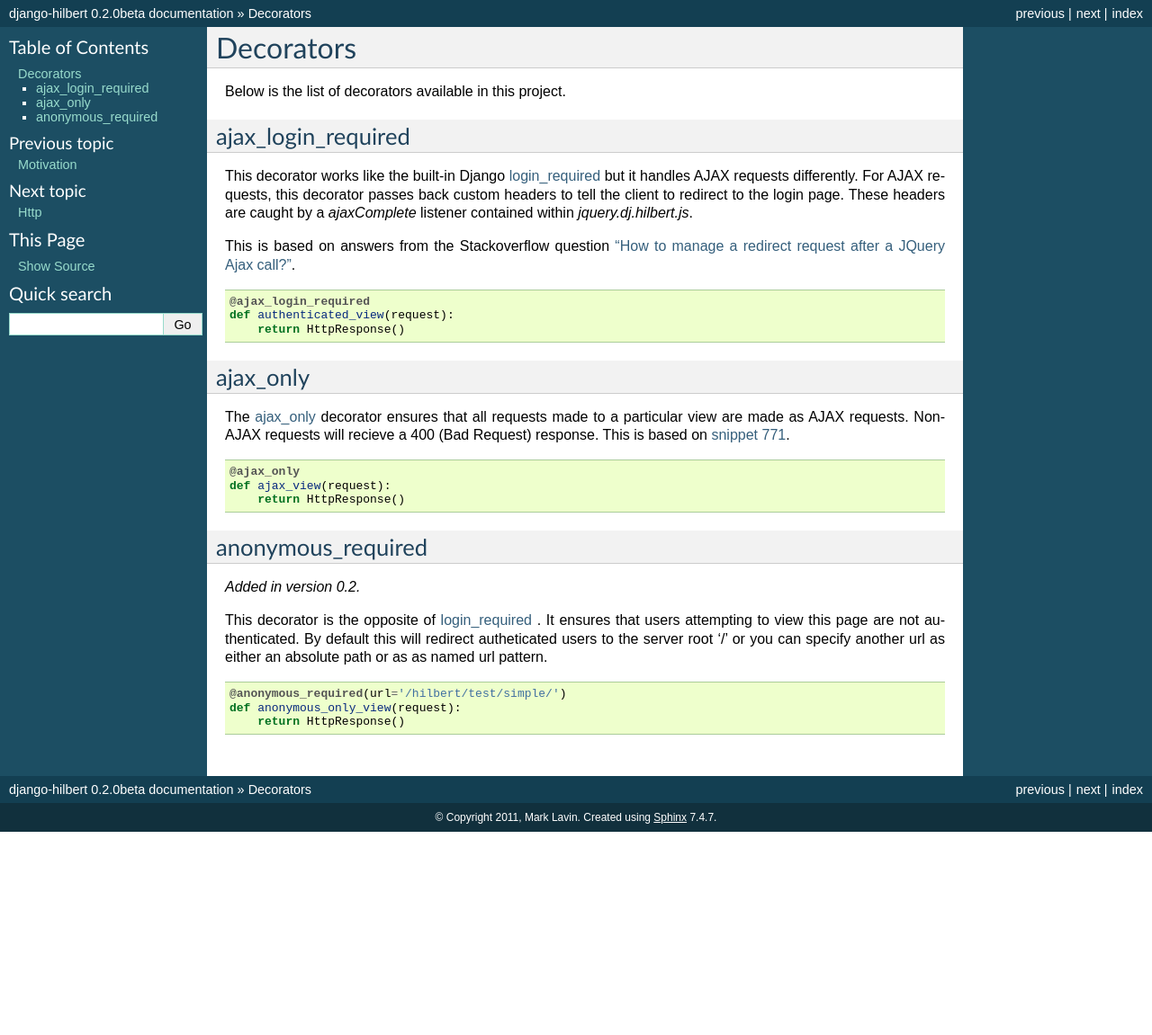
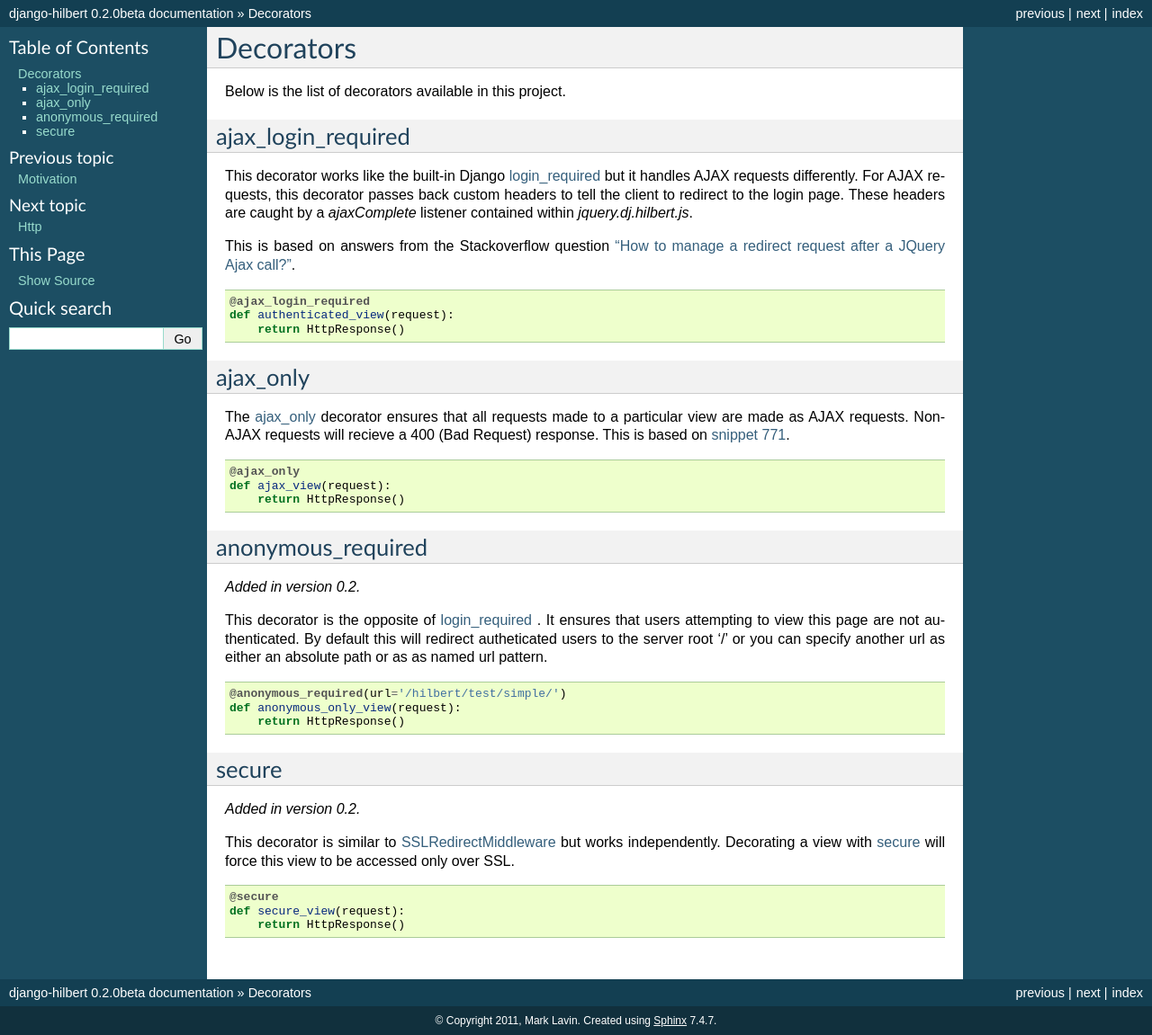
Before and after one commit to mlavin/django-hilbert, a Sphinx documentation site: the page built from docs/decorators.rst, in a window 1280 px wide. Shown: the whole page at 90% size. Built offline with Sphinx 7.4.7, drawn with Linux system fonts in a browser that asks for light colours; before the commit the page ends 925 px from its top, so only the background shows below that.

Commit message:
Add secure decorator docs.

```diff
--- a/docs/changelog.rst
+++ b/docs/changelog.rst
@@ -7,6 +7,7 @@ v0.2
 - Added :ref:`SSLRedirectMiddleware`
 - Added :ref:`SSLUserMiddleware`
 - Added :ref:`anonymous_required` decorator
+- Added :ref:`secure` decorator
 - Documentation updates
 
 
--- a/docs/decorators.rst
+++ b/docs/decorators.rst
@@ -61,3 +61,21 @@ url as either an absolute path or as as named url pattern.
     @anonymous_required(url='/hilbert/test/simple/')
     def anonymous_only_view(request):
         return HttpResponse()
+
+
+.. _secure:
+
+secure
+--------------------------------------
+
+.. versionadded:: 0.2
+
+This decorator is similar to :ref:`SSLRedirectMiddleware` but works independently.
+Decorating a view with :ref:`secure` will force this view to be accessed only
+over SSL.
+
+.. code-block:: python
+
+    @secure
+    def secure_view(request):
+        return HttpResponse()
```
